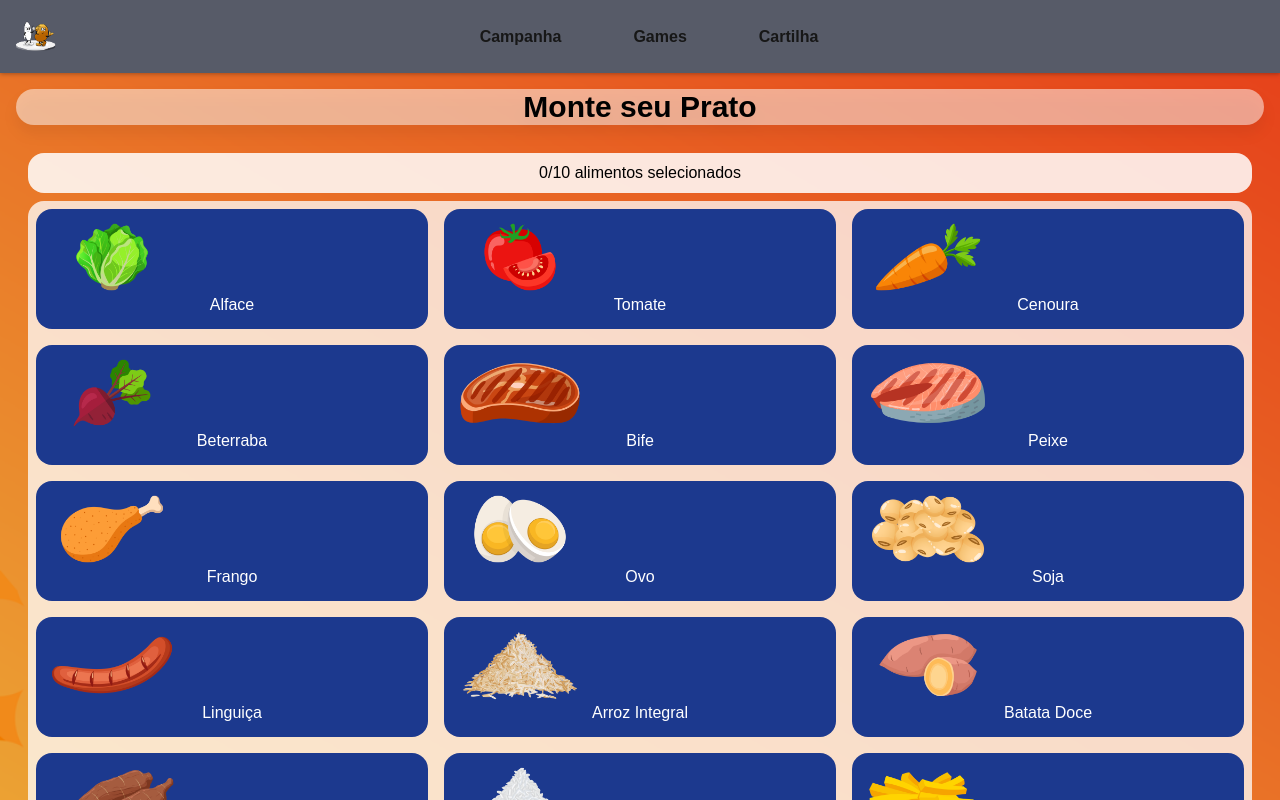
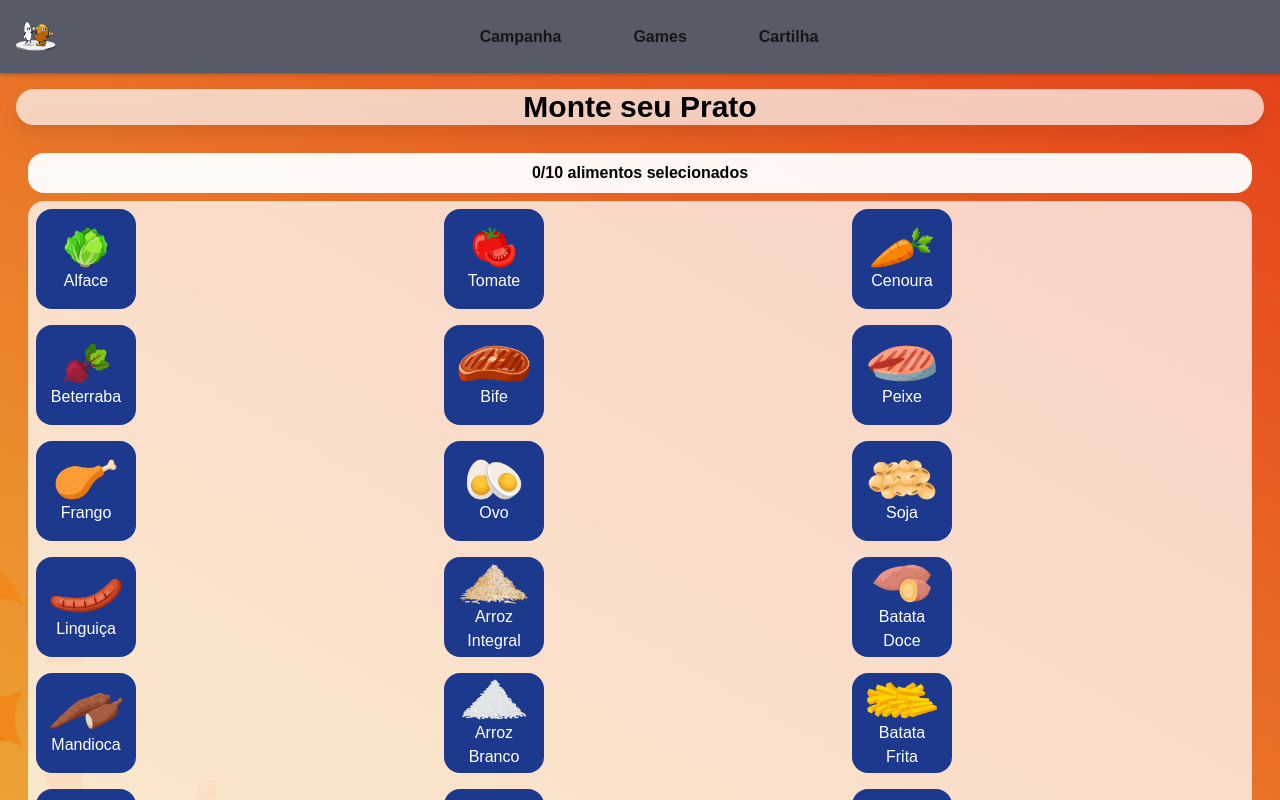
Before and after one commit to LucasRodrigues-ste/semana-da-saude-nx, a Next.js app: page /Games/FoodChoiceGame in a window 1280 px wide. Shown: the top 800 px of the page. Built offline with nearby package versions, Linux system fonts and the light colour scheme.

Commit message:
chore: minor visual changes

```diff
--- a/src/app/Games/FoodChoiceGame/page.tsx
+++ b/src/app/Games/FoodChoiceGame/page.tsx
@@ -117,7 +117,7 @@ const evaluateChoices = () => {
         <>
             <NavBar />
             <Hero>
-                <h2 className="rounded-4xl bg-white/50 text-center text-black text-3xl font-extrabold drop-shadow-xl">
+                <h2 className="rounded-4xl bg-white/70 text-center text-black text-3xl font-extrabold drop-shadow-xl">
                     Monte seu Prato
                 </h2>
 
@@ -136,7 +136,7 @@ const evaluateChoices = () => {
                     )}
 
                     {!showResults && (
-                        <div className="rounded-2xl bg-white/85 p-2 text-center sticky top-0 z-10">
+                        <div className="rounded-2xl bg-white/95 p-2 text-center font-bold sticky top-2 z-10">
                             {selectedFoods.length}/{maxSelections} alimentos selecionados
                         </div>
                     )}
@@ -148,7 +148,7 @@ const evaluateChoices = () => {
                                 return (
                                     <div
                                         key={index}
-                                        className={`rounded-2xl bg-blue-900 p-3 text-center text-white cursor-pointer ${isSelected ? 'ring-4 ring-green-400' : ''}`}
+                                        className={`w-25 h-25 rounded-2xl bg-blue-900 p-3 text-white text-center flex items-center flex-col justify-center cursor-pointer ${isSelected ? 'ring-4 ring-green-400' : ''}`}
                                         onClick={() => toggleFood(food)}
                                     >
                                         <Image
```
